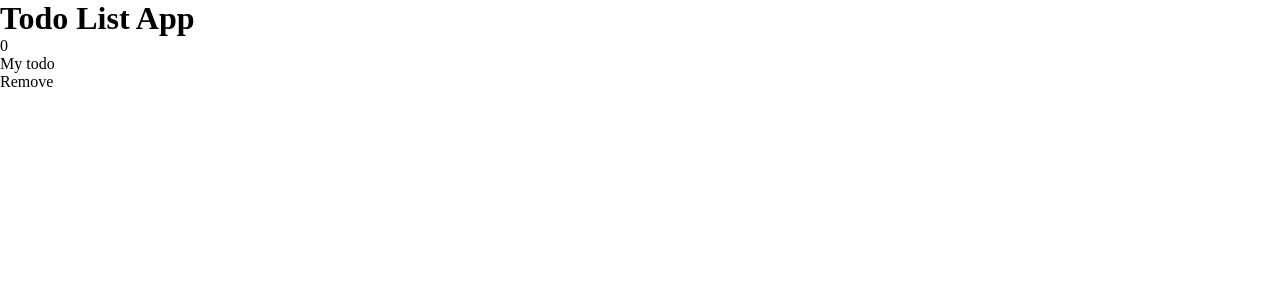
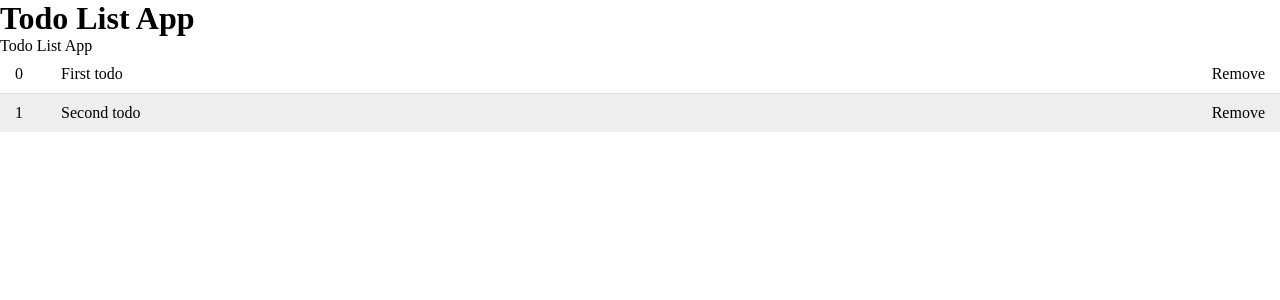
Before and after one commit to snowleopardAlexa/todo-list-angular, an Angular app: page / in a window 1280 px wide. Shown: the top 300 px of the page. Built offline with nearby package versions, Linux system fonts and the light colour scheme.

Commit message:
add content and completed

```diff
--- a/src/app/components/todos/todos.component.css
+++ b/src/app/components/todos/todos.component.css
@@ -0,0 +1,56 @@
+.todo {
+	display: flex;
+	padding: 10px 15px;
+	background-color: #FFF;
+	border-bottom: 1px solid #DDD;
+}
+
+.todo:nth-child(even) {
+	background-color: #EEE;
+}
+
+.todo:last-of-type {
+	border-bottom: 0;
+}
+
+.todo .id {
+	flex: 1 1 50px;
+}
+
+.todo .content {
+	flex: 1 1 100%;
+}
+
+.todo.done .content {
+	text-decoration: line-through;
+}
+
+.todo-input {
+	display: block;
+	width: 100%;
+	padding: 10px 15px;
+	appearance: none;
+	border: none;
+	background-color: #F3F3F3;
+	margin-top: 15px;
+	font-size: 20px;
+	outline: none;
+}
+
+.todo-submit {
+	display: block;
+	width: 100%;
+	max-width: 200px;
+	appearance: none;
+	border: none;
+	outline: none;
+	background: none;
+
+	background-color: #FE4880;
+	color: #FFF;
+	margin: 15px auto;
+
+	padding: 10px 15px;
+	font-size: 18px;
+	font-weight: 700;
+}
--- a/src/app/components/todos/todos.component.html
+++ b/src/app/components/todos/todos.component.html
@@ -1,7 +1,8 @@
 <div class="todos">
-   <div class="todo">
-     <div class="id">0</div>
-         <div class="content">My todo</div>
+   {{ title }}
+   <div class="todo" *ngFor="let todo of todos; let i = index;">
+     <div class="id">{{ i }}</div>
+         <div class="content">{{ todo.content}}</div>
          <div class="delete">Remove</div>
      </div>
    </div>
--- a/src/app/components/todos/todos.component.ts
+++ b/src/app/components/todos/todos.component.ts
@@ -1,4 +1,5 @@
 import { Component, OnInit } from '@angular/core';
+import { Todo } from './../../models/Todo';
 
 @Component({
   selector: 'app-todos',
@@ -7,9 +8,26 @@ import { Component, OnInit } from '@angular/core';
 })
 export class TodosComponent implements OnInit {
 
+  title = "Todo List App";
+
+  todos: Todo[];
+
+
+
   constructor() { }
 
   ngOnInit(): void {
+    this.todos = [
+      {
+        content: 'First todo',
+        completed: false
+      },
+      {
+        content: 'Second todo',
+        completed: true
+      }
+    ]
   }
 
+
 }
--- /dev/null
+++ b/src/app/models/Todo.ts
@@ -0,0 +1,4 @@
+export class Todo {
+    content: string;
+    completed: boolean;
+}
--- a/tsconfig.json
+++ b/tsconfig.json
@@ -27,6 +27,7 @@
     "enableI18nLegacyMessageIdFormat": false,
     "strictInjectionParameters": true,
     "strictInputAccessModifiers": true,
-    "strictTemplates": true
+    "strictTemplates": true,
+    "strictPropertyInitialization": false
   }
 }
```
